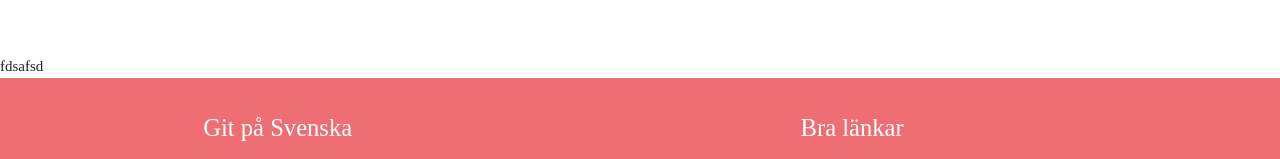
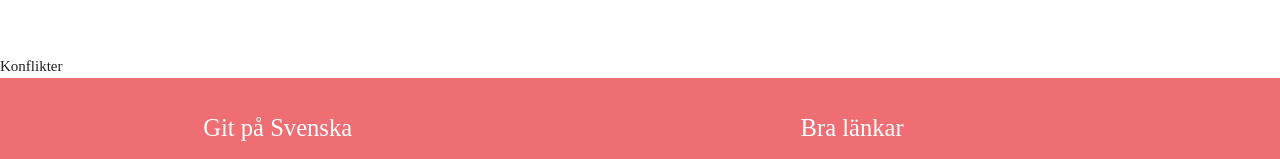
Before and after one commit to ellinorwase/how-to-git, a React (Create React App) app: page / in a window 1280 px wide. Shown: the part 2445-2604 px from the top of the page. Built offline with nearby package versions, Linux system fonts and the light colour scheme; a web font is replaced by a local one.

Commit message:
konflikt

```diff
--- a/src/components/conflicts.js
+++ b/src/components/conflicts.js
@@ -5,7 +5,7 @@ export class conflicts extends Component {
     render() {
         return (
             <div>
-                fdsafsd
+                Konflikter
 
             </div>
         )
```
